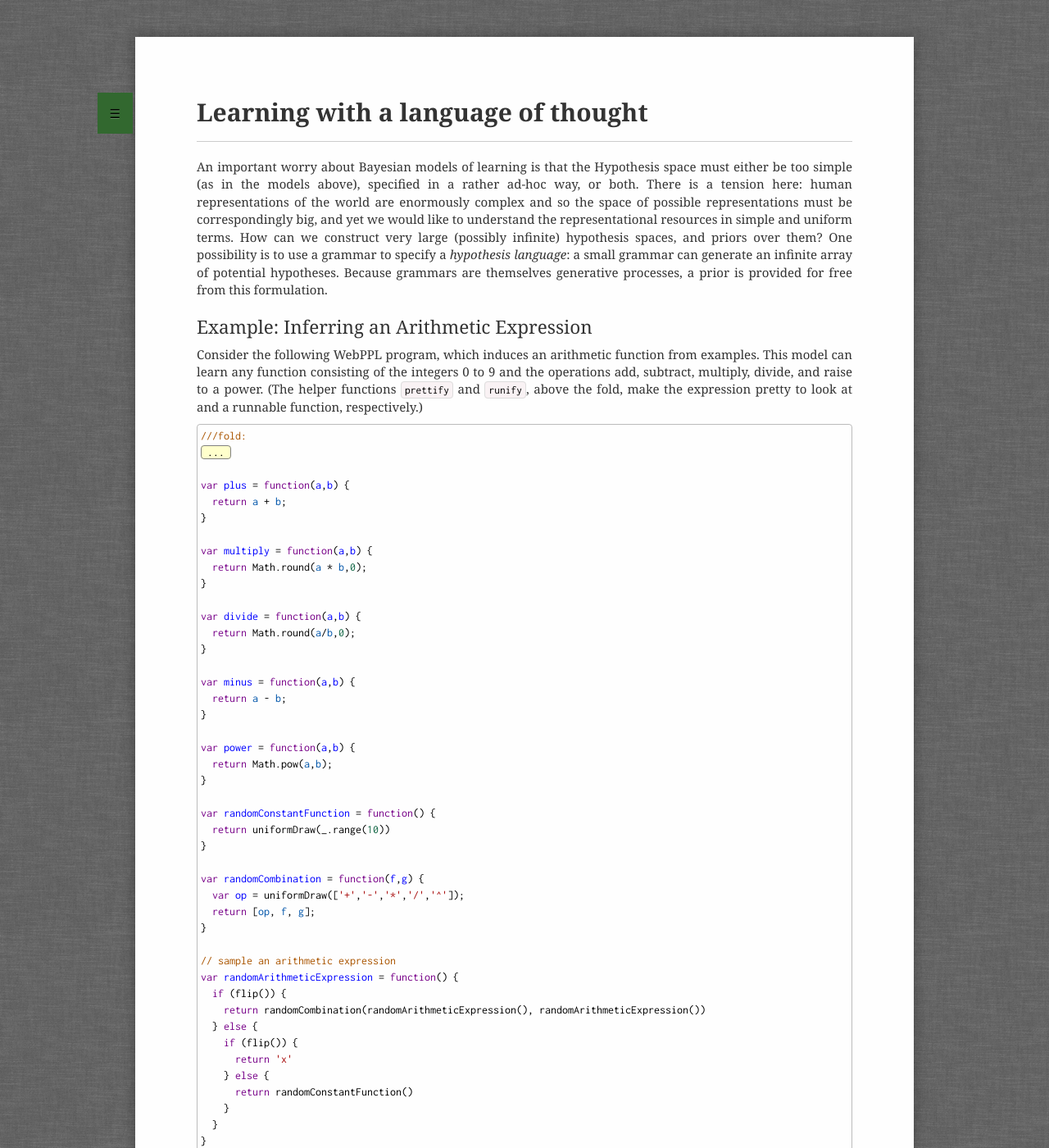
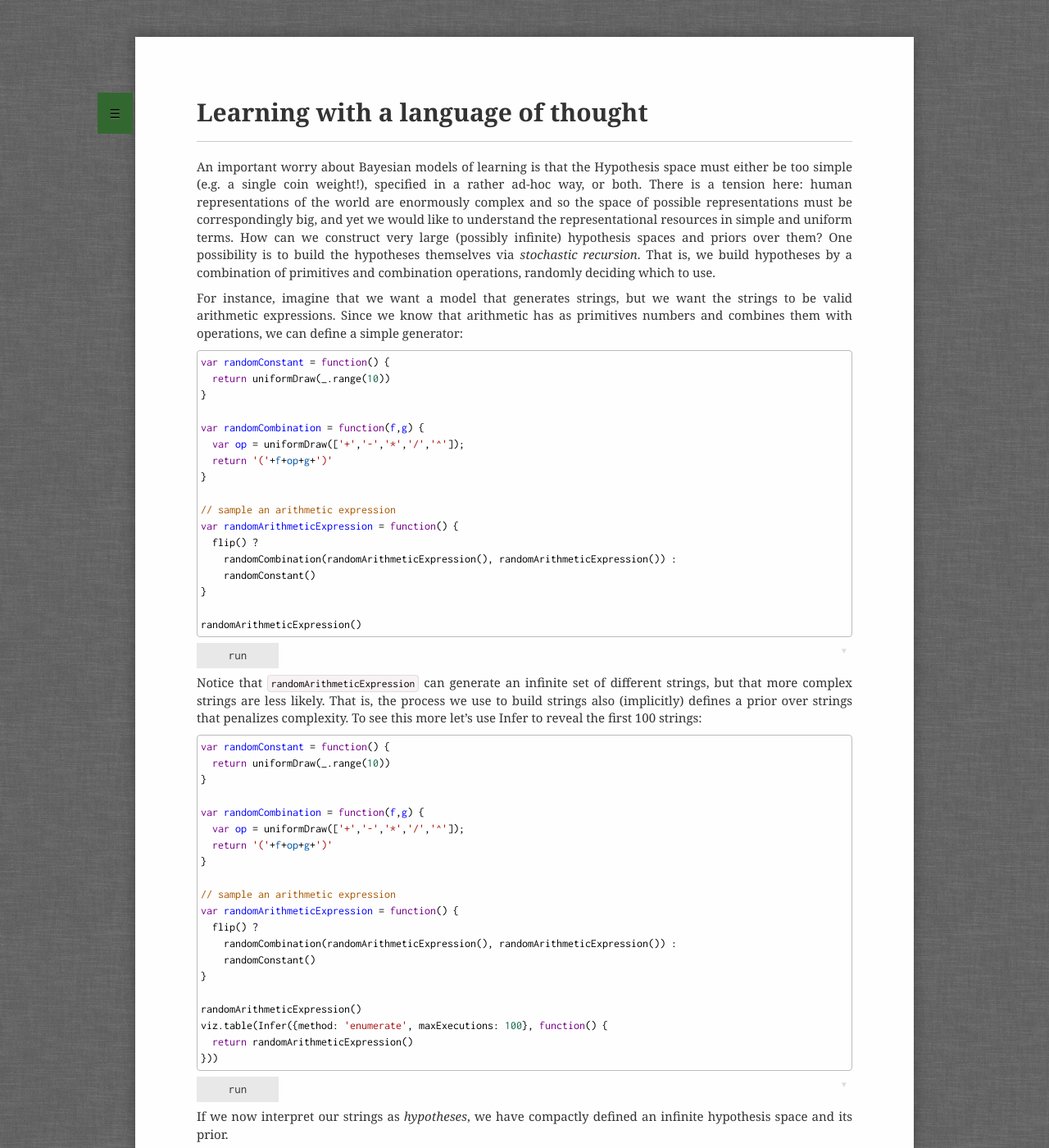
Before and after one commit to probmods/probmods2, a Jekyll site: the page built from chapters/lot-learning.md, in a window 1280 px wide and 1400 px high. Shown: the whole window at 82% size. Built offline with Jekyll 4.4.1, drawn with Linux system fonts in a browser that asks for light colours; a script that is not in the unit is left out; some of the changed text lies outside the part shown.

Commit message:
revise lot-learning chapter

```diff
--- a/chapters/lot-learning.md
+++ b/chapters/lot-learning.md
@@ -15,38 +15,61 @@
 -->
 
 
-An important worry about Bayesian models of learning is that the Hypothesis space must either be too simple (as in the models above), specified in a rather ad-hoc way, or both. There is a tension here: human representations of the world are enormously complex and so the space of possible representations must be correspondingly big, and yet we would like to understand the representational resources in simple and uniform terms. How can we construct very large (possibly infinite) hypothesis spaces, and priors over them? One possibility is to use a grammar to specify a *hypothesis language*: a small grammar can generate an infinite array of potential hypotheses. Because grammars are themselves generative processes, a prior is provided for free from this formulation.
+An important worry about Bayesian models of learning is that the Hypothesis space must either be too simple (e.g. a single coin weight!), specified in a rather ad-hoc way, or both. There is a tension here: human representations of the world are enormously complex and so the space of possible representations must be correspondingly big, and yet we would like to understand the representational resources in simple and uniform terms. How can we construct very large (possibly infinite) hypothesis spaces and priors over them? One possibility is to build the hypotheses themselves via *stochastic recursion*. That is, we build hypotheses by a combination of primitives and combination operations, randomly deciding which to use.
+
+For instance, imagine that we want a model that generates strings, but we want the strings to be valid arithmetic expressions. Since we know that arithmetic has as primitives numbers and combines them with operations, we can define a simple generator:
+
+~~~~
+var randomConstant = function() {
+  return uniformDraw(_.range(10))
+}
+
+var randomCombination = function(f,g) {
+  var op = uniformDraw(['+','-','*','/','^']);
+  return '('+f+op+g+')'
+}
+
+// sample an arithmetic expression
+var randomArithmeticExpression = function() {
+  flip() ?
+    randomCombination(randomArithmeticExpression(), randomArithmeticExpression()) :
+    randomConstant()
+}
+
+randomArithmeticExpression()
+~~~~
+
+Notice that `randomArithmeticExpression` can generate an infinite set of different strings, but that more complex strings are less likely. That is, the process we use to build strings also (implicitly) defines a prior over strings that penalizes complexity. To see this more  let's use Infer to reveal the first 100 strings:
+
+~~~~
+var randomConstant = function() {
+  return uniformDraw(_.range(10))
+}
+
+var randomCombination = function(f,g) {
+  var op = uniformDraw(['+','-','*','/','^']);
+  return '('+f+op+g+')'
+}
+
+// sample an arithmetic expression
+var randomArithmeticExpression = function() {
+  flip() ?
+    randomCombination(randomArithmeticExpression(), randomArithmeticExpression()) :
+    randomConstant()
+}
+
+randomArithmeticExpression()
+viz.table(Infer({method: 'enumerate', maxExecutions: 100}, function() {
+  return randomArithmeticExpression()
+}))
+~~~~
+
+If we now interpret our strings as *hypotheses*, we have compactly defined an infinite hypothesis space and its prior.
 
 ## Example: Inferring an Arithmetic Expression
 
-<!--
-We generate an expression as a list, and then turn it into a value (in this case a procedure) by using `apply`---a function that invokes evaluation.
-
-~~~~
-var randomArithmeticExpression = function() {
-  return (flip(.7) ?
-          (flip() ? 'x' : randomInteger({n: 10})) :
-	  (randomArithmeticExpression()
-	  + categorical({vs: ['+', '-'], ps: [.5, .5]})
-	  + randomArithmeticExpression()));
-};
-
-var funcFromExpression = function(expression) {
-  return _top.eval('(function(x) { ' + expression + '})');
-};
-
-var expressionPosterior = Infer({method: 'enumerate', maxExecutions: 100}, function() {
-  var fExpression = randomArithmeticExpression();
-  var f = funcFromExpression(fExpression);
-  condition(f(1) == 3);
-  return fExpression;
-});
-
-viz.table(expressionPosterior);
-~~~~
--->
-
-Consider the following WebPPL program, which induces an arithmetic function from examples. This model can learn any function consisting of the integers 0 to 9 and the operations add, subtract, multiply, divide, and raise to a power. (The helper functions `prettify` and `runify`, above the fold, make the expression pretty to look at and a runnable function, respectively.)
+Consider the following WebPPL program, which induces an arithmetic function from examples. It is much as above, except that we include a variable among the primitives (to make it a function). We also construct a nested array, instead of a simple string, and include a function `runify` that converts the array into a javascript function.
+(The helper function `prettify`, above the fold, makes the nested array pretty to look at.)
 
 ~~~~
 ///fold:
@@ -63,11 +86,20 @@
     return prettyarg1 + ' ' + op + ' ' + prettyarg2
   }
 }
+///
 
 // make expressions runnable
 var runify = function(e) {
+  //helper functions:
+  var plus = function(a,b) {return a + b}
+  var multiply = function(a,b) {return Math.round(a * b,0)}
+  var divide = function(a,b) {return Math.round(a/b,0)}
+  var minus = function(a,b) {return a - b}
+  var power = function(a,b) {return Math.pow(a,b)}
+  var identity = function(a) {return a}
+
   if (e == 'x') {
-    return function(z) { return z }
+    return identity
   } else if (_.isNumber(e)) {
     return function(z) { return e }
   } else {
@@ -75,120 +107,7 @@
              (e[0] == '-') ? minus :
              (e[0] == '*') ? multiply :
              (e[0] == '/') ? divide :
-              power;
-    var arg1Fn = runify(e[1])
-    var arg2Fn = runify(e[2])
-    return function(z) {
-      return op(arg1Fn(z),arg2Fn(z))
-    }
-  }
-}
-///
-
-var plus = function(a,b) {
-  return a + b;
-}
-
-var multiply = function(a,b) {
-  return Math.round(a * b,0);
-}
-
-var divide = function(a,b) {
-  return Math.round(a/b,0);
-}
-
-var minus = function(a,b) {
-  return a - b;
-}
-
-var power = function(a,b) {
-  return Math.pow(a,b);
-}
-
-var randomConstantFunction = function() {
-  return uniformDraw(_.range(10))
-}
-
-var randomCombination = function(f,g) {
-  var op = uniformDraw(['+','-','*','/','^']);
-  return [op, f, g];
-}
-
-// sample an arithmetic expression
-var randomArithmeticExpression = function() {
-  if (flip()) {
-    return randomCombination(randomArithmeticExpression(), randomArithmeticExpression())
-  } else {
-    if (flip()) {
-      return 'x'
-    } else {
-      return randomConstantFunction()
-    }
-  }
-}
-
-viz.table(Infer({method: 'enumerate', maxExecutions: 100}, function() {
-  var e = randomArithmeticExpression();
-  var s = prettify(e);
-  var f = runify(e);
-  condition(f(1) == 3);
-
-  return {s: s};
-}))
-~~~~
-
-The query asks for an arithmetic expression on variable `x` such that it evaluates to `3` when `x` is `1`. In this example there are many extensionally equivalent ways to satisfy the condition, for instance the expressions `3`, `1 + 2`, and `x + 2`, but because the more complex expressions require more choices to generate, they are chosen less often. What happens if we observe more data? For instance, try changing the condition in the above query to `f(1) == 3 && f(2) == 4`. This model learns from an infinite hypothesis space---all expressions made from 'x', '+', '-', and constant integers---but specifies both the hypothesis space and its prior using the simple generative process `randomArithmeticExpression`.
-
-Notice that the model puts the most probability on a function that always returns `3` ($$f(x) = 3$$). This is the simplest hypothesis consistent with the data. Let's see what happens if we have more data:
-
-~~~~
-///fold:
-// make expressions easier to look at
-var prettify = function(e) {
-  if (e == 'x' || _.isNumber(e)) {
-    return e
-  } else {
-    var op = e[0]
-    var arg1 = prettify(e[1])
-    var prettyarg1 = (!_.isArray(e[1]) ? arg1 : '(' + arg1 + ')')
-    var arg2 = prettify(e[2])
-    var prettyarg2 = (!_.isArray(e[2]) ? arg2 : '(' + arg2 + ')')
-    return prettyarg1 + ' ' + op + ' ' + prettyarg2
-  }
-}
-
-var plus = function(a,b) {
-  return a + b;
-}
-
-var multiply = function(a,b) {
-  return Math.round(a * b,0);
-}
-
-var divide = function(a,b) {
-  return Math.round(a/b,0);
-}
-
-var minus = function(a,b) {
-  return a - b;
-}
-
-var power = function(a,b) {
-  return Math.pow(a,b);
-}
-
-// make expressions runnable
-var runify = function(e) {
-  if (e == 'x') {
-    return function(z) { return z }
-  } else if (_.isNumber(e)) {
-    return function(z) { return e }
-  } else {
-    var op = (e[0] == '+') ? plus :
-             (e[0] == '-') ? minus :
-             (e[0] == '*') ? multiply :
-             (e[0] == '/') ? divide :
-              power;
+              power
     var arg1Fn = runify(e[1])
     var arg2Fn = runify(e[2])
     return function(z) {
@@ -218,18 +137,23 @@
     }
   }
 }
-///
 
-viz.table(Infer({method: 'enumerate', maxExecutions: 100}, function() {
+viz.table(Infer({method: 'enumerate', maxExecutions: 1000}, function() {
   var e = randomArithmeticExpression();
   var s = prettify(e);
   var f = runify(e);
   condition(f(1) == 3);
-  condition(f(2) == 6);
 
   return {s: s};
 }))
 ~~~~
+
+This model can learn any function consisting of the integers 0 to 9 and the operations add, subtract, multiply, divide, and raise to a power.
+The condition in this case asks for an arithmetic expression on variable `x` such that it evaluates to `3` when `x` is `1`. There are many extensionally equivalent ways to satisfy the condition, for instance the expressions `3`, `1 + 2`, and `x + 2`, but because the more complex expressions require more choices to generate, they are chosen less often.
+
+Notice that the model puts the most probability on a function that always returns `3` ($$f(x) = 3$$). This is the simplest hypothesis consistent with the data. Let's see what happens if we have more data -- try changing the condition in the above query to `condition(f(1) == 3 && f(2) == 4)`, then to `condition(f(1) == 3 && f(2) == 6)`.
+
+This model learns from an infinite hypothesis space---all expressions made from 'x', '+', '-', and constant integers---but specifies both the hypothesis space and its prior using the simple generative process `randomArithmeticExpression`.
 
 
 ## Example: Rational Rules
@@ -291,7 +215,7 @@
   }
 }
 
-var rulePosterior = Infer({method: 'MCMC', samples: 20000}, function() {
+var rulePosterior = Infer({method: 'enumerate', maxExecutions: 1000}, function() {
   // sample a classification formula
   var rule = getFormula();
   // condition on correctly (up to noise) accounting for A & B categories
@@ -310,11 +234,21 @@
 var humanData = humanT.concat(humanA).concat(humanB)
 viz.scatter(predictives, humanData)
 ~~~~
-<!--note: this also works fine with enumerate.. switch?-->
 
-Goodman, et al, have used to this model to capture a variety of classic categorization effects [@Goodman2008b]. Thus probabilistic induction of (deterministic) rules can capture many of the graded effects previously taken as evidence against rule-based models.
+In addition to achieving a good overall correlation with the data, this model captures the three qualitative effects described above: graded generalization, typicality, and prototype enhancement. Make sure you see how to read each of these effects from the above plot!
+Goodman, et al, have used to this model to capture a variety of other classic categorization effects [@Goodman2008b], as well. Thus probabilistic induction of (deterministic) rules can capture many of the graded effects previously taken as evidence against rule-based models.
 
-This style of compositional concept induction model, can be naturally extended to more complex hypothesis spaces. For examples, see:
+# Grammar-based induction
+
+What is the general principle in the two above examples? We can think of it as the following recipe: we build hypotheses by stochastically choosing between primitives and combination operations, this specifies an infinite "language of thought"; each expression in this language in turn specifies the likelihood of observations.
+Formally, the stochastic combination process specifies a probabilistic grammar; which yields terms compositionally interpreted into a likelihood over data.
+A small grammar can generate an infinite array of potential hypotheses; because grammars are themselves generative processes, a prior is provided for free from this formulation.
+
+<!--
+TODO: what's a grammar?
+-->
+
+This style of compositional concept induction model, can be naturally extended to complex hypothesis spaces, each defined by a grammar. For instance to model theory acquisition, learning natural numbers concepts, and many others. See:
 
 * Compositionality in rational analysis: Grammar-based induction for concept learning. N. D. Goodman, J. B. Tenenbaum, T. L. Griffiths, and J. Feldman (2008). In M. Oaksford and N. Chater (Eds.). The probabilistic mind: Prospects for Bayesian cognitive science.
 
@@ -322,7 +256,7 @@
 
 * Piantadosi, S. T., & Jacobs, R. A. (2016). Four Problems Solved by the Probabilistic Language of Thought. Current Directions in Psychological Science, 25(1).
 
-It has been used to model theory acquisition, learning natural numbers concepts, etc. Further, there is no reason that the concepts need to be deterministic; in WebPPL stochastic functions can be constructed compositionally and learned by induction:
+There is also no reason that the concepts need to be deterministic; in WebPPL stochastic functions can be constructed compositionally and learned by induction:
 
 * Learning Structured Generative Concepts. A. Stuhlmueller, J. B. Tenenbaum, and N. D. Goodman (2010). Proceedings of the Thirty-Second Annual Conference of the Cognitive Science Society.
 
```
Also changed, not shown: exercises/lot-learning.md (+4 -2 lines).
